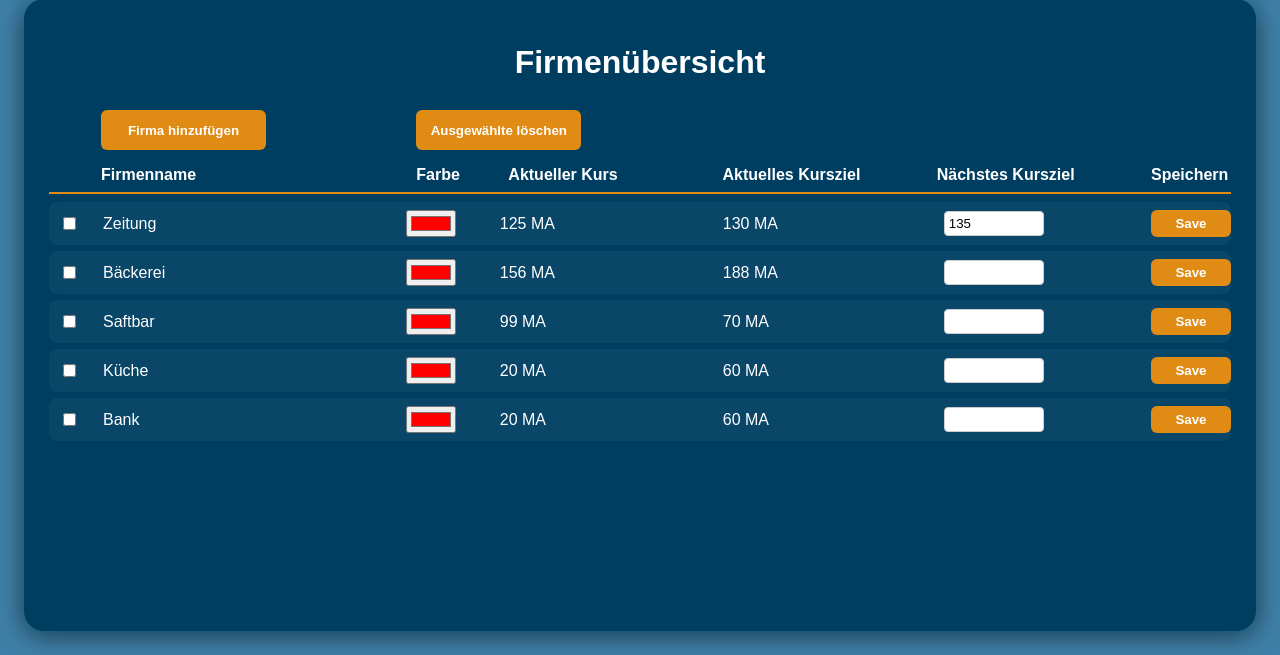
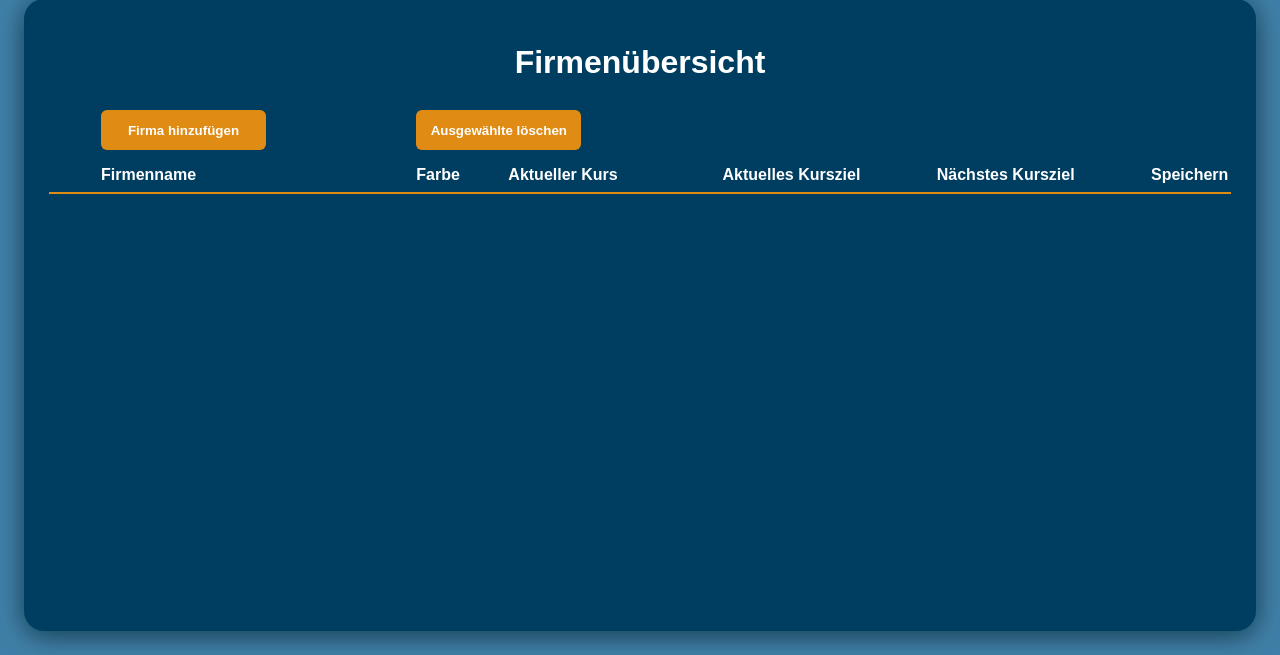
Before and after one commit to nibbo0/Aktiensys, a Python web app: template templates/index.html in a window 1280 px wide. Shown: the part 145-800 px from the top of the page. Run offline with Jinja, Linux system fonts and the light colour scheme; the template is opened without the code that fills it, so the values that code supplies are empty.

Commit message:
add: components file

```diff
--- /dev/null
+++ b/templates/components/firmen_list.html
@@ -0,0 +1,12 @@
+<script src="/static/js/get_firmen.js"></script>
+<script src="/static/js/edit_firmen.js"></script>
+<div class="firmen-list-header">
+  <span></span>
+  <span>Firmenname</span>
+  <span>Farbe</span>
+  <span>Aktueller Kurs</span>
+  <span>Aktuelles Kursziel</span>
+  <span>Nächstes Kursziel</span>
+  <span>Speichern</span>
+</div>
+<div id="firmen-list"></div>
--- a/templates/index.html
+++ b/templates/index.html
@@ -9,7 +9,7 @@
     <link rel="stylesheet" href="/static/css/style.css">
   </head>
   <body>
-    {% include 'header.html' %}
+    {% include 'components/header.html' %}
     <div class="main-content">
       <h1>Firmenübersicht</h1>
       <!-- Buttonleiste-->
@@ -18,17 +18,8 @@
         <button class="btn btn-primary" id="add-company">Firma hinzufügen</button>
         <button class="btn btn-secondary" id="delete-selected">Ausgewählte löschen</button>
        </div>
-      <!-- Kopfzeile -->
-      <div class="firmen-list-header">
-        <span></span>
-        <span>Firmenname</span>
-        <span>Farbe</span>
-        <span>Aktueller Kurs</span>
-        <span>Aktuelles Kursziel</span>
-        <span>Nächstes Kursziel</span>
-        <span>Speichern</span>
-      </div>
-      <!-- Dummy-Einträge -->
+      {% include 'components/firmen_list.html' %}
+      <!-- Dummy-Einträge
       <div class="firmen-list-row">
         <input type="checkbox">
         <input type="text" id="list-row-input firmName" value="Zeitung" placeholder="Firmenname">
@@ -37,43 +28,8 @@
         <input type="text" id="list-row-input aktKursZiel" value="130 MA" placeholder="Aktuelles Kursziel">
         <input type="number" value="135" step="1.00">
         <button>Save</button>
-      </div>
-      <div class="firmen-list-row">
-        <input type="checkbox">
-        <input type="text" id="list-row-input firmName" value="Bäckerei" placeholder="Firmenname">
-        <input type="color" id="list-row-input firmColor" value="#ff0000" placeholder="Farbe">
-        <input type="text" id="list-row-input aktKurs" value="156 MA" placeholder="Aktueller Kurs">
-        <input type="text" id="list-row-input aktKursZiel" value="188 MA" placeholder="Aktuelles Kursziel">
-        <input type="number" value="" step="1.00">
-        <button>Save</button>
-      </div>
-      <div class="firmen-list-row">
-        <input type="checkbox">
-        <input type="text" id="list-row-input firmName" value="Saftbar" placeholder="Firmenname">
-        <input type="color" id="list-row-input firmColor" value="#ff0000" placeholder="Farbe">
-        <input type="text" id="list-row-input aktKurs" value="99 MA" placeholder="Aktueller Kurs">
-        <input type="text" id="list-row-input aktKursZiel" value="70 MA" placeholder="Aktuelles Kursziel">
-        <input type="number" value="" step="1.00">
-        <button>Save</button>
-      </div>
-      <div class="firmen-list-row">
-        <input type="checkbox">
-        <input type="text" id="list-row-input firmName"  value="Küche" placeholder="Firmenname">
-        <input type="color" id="list-row-input firmColor" value="#ff0000" placeholder="Farbe">
-        <input type="text" id="list-row-input aktKurs" value="20 MA" placeholder="Aktueller Kurs">
-        <input type="text" id="list-row-input aktKursZiel" value="60 MA" placeholder="Aktuelles Kursziel">
-        <input type="number" value="" step="1.00">
-        <button>Save</button>
-      </div>
-      <div class="firmen-list-row">
-        <input type="checkbox">
-        <input type="text" id="list-row-input firmName"  value="Bank" placeholder="Firmenname">
-        <input type="color" id="list-row-input firmColor" value="#ff0000" placeholder="Farbe">
-        <input type="text" id="list-row-input aktKurs" value="20 MA" placeholder="Aktueller Kurs">
-        <input type="text" id="list-row-input aktKursZiel" value="60 MA" placeholder="Aktuelles Kursziel">
-        <input type="number" value="" step="1.00">
-        <button>Save</button>
-      </div>
+      </div>-->
+
 
 
       <!-- Weitere Dummy-Einträge nach Bedarf -->
--- a/templates/kursansicht.html
+++ b/templates/kursansicht.html
@@ -13,7 +13,7 @@
     <script src="/static/js/kursAnsicht.js" defer></script>
   </head>
   <body>
-    {% include 'header.html' %}
+    {% include 'components/header.html' %}
     <div class="main-content">
       <h1>Kursübersicht
         <button id="toggleHeader" class="header-toggle">
--- a/templates/settings.html
+++ b/templates/settings.html
@@ -9,7 +9,7 @@
     <link rel="stylesheet" href="/static/css/style.css">
   </head>
   <body>
-    {% include 'header.html' %}
+    {% include 'components/header.html' %}
     <h1>Einstellungen</h1>
     <div id="app"></div>
   </body>
--- a/templates/shop.html
+++ b/templates/shop.html
@@ -9,7 +9,7 @@
     <link rel="stylesheet" href="/static/css/style.css">
   </head>
   <body>
-    {% include 'header.html' %}
+    {% include 'components/header.html' %}
     <div class="main-content">
     <h1>Shop</h1>
     <div class="shop-list">
```
Also changed, not shown: templates/components/header.html (renamed from templates/header.html).
